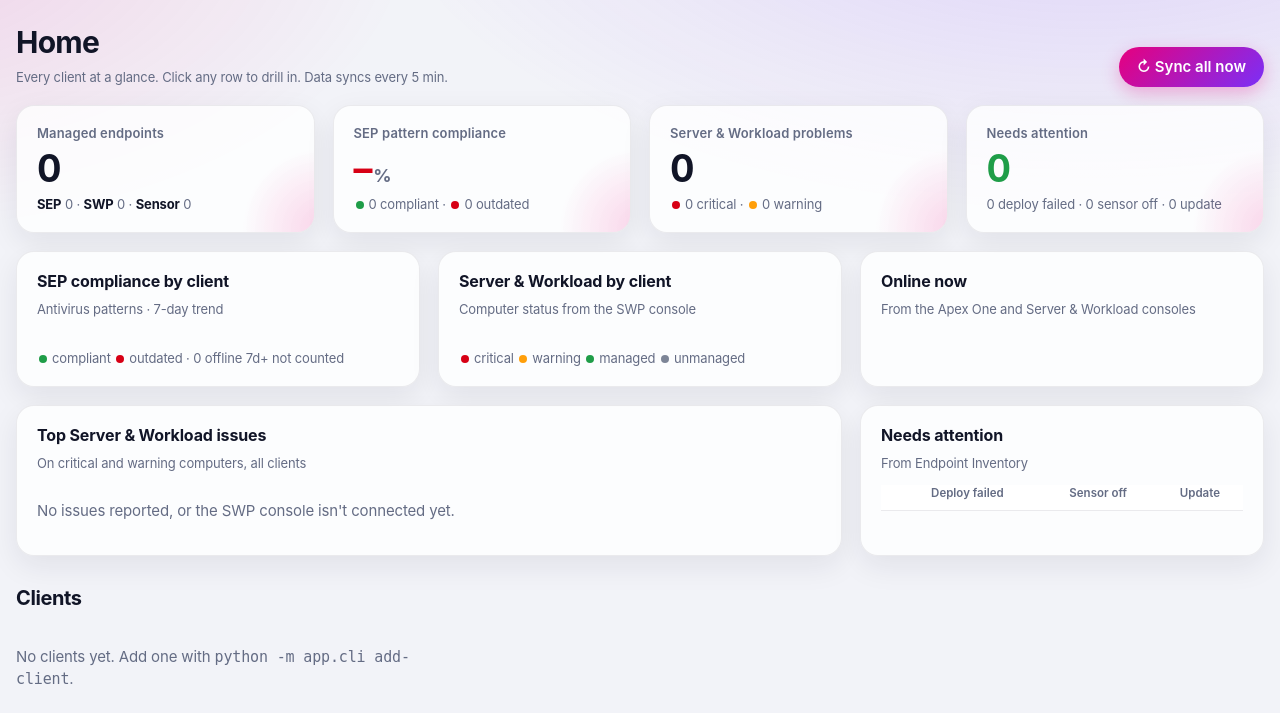
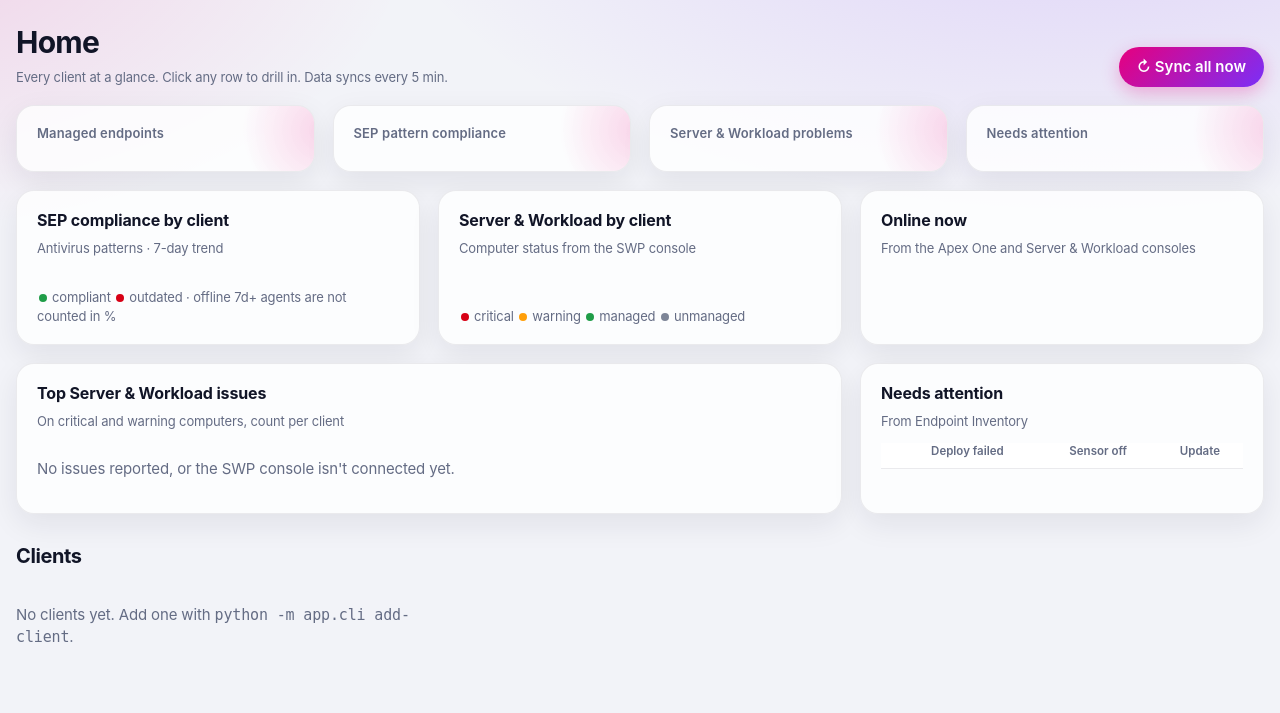
Before and after one commit to Bogan1011/cs_automation, a FastAPI app: page / in a window 1280 px wide. Shown: the part 67-780 px from the top of the page. After the commit the page ends 709 px from the top, so only its background shows below. Run offline with FastAPI, Linux system fonts and the light colour scheme; the visitor is signed in with stand-in values (Sample User, id 1); data that the repository does not hold is empty.

Commit message:
Home: show every number per client, no combined totals
Co-Authored-By: Claude Opus 5.5 <noreply@anthropic.com>
Claude-Session: https://claude.ai/code/session_01TcDzg6wDTtcStdimBAAagq

```diff
--- a/app/main.py
+++ b/app/main.py
@@ -151,7 +151,8 @@ def _sep_trend(s, client_id: int, days: int = 7, points: int = 28) -> list[float
 
 
 def _fleet(cards: list[dict]) -> dict:
-    """Cross-client numbers for the Home widgets. Online/offline comes from each product's own console."""
+    """Helpers for the Home widgets. Each client's numbers are shown separately; nothing here is shown as a
+    combined total (only issue names are pooled, with a count per client). Online/offline comes from each console."""
     from collections import Counter, defaultdict
     f = {"managed": 0, "types": Counter(), "sep": Counter(), "c1ws": Counter(), "attention": Counter(),
          "online": Counter(), "offline": Counter(), "issues": defaultdict(list), "clients": len(cards)}
--- a/app/static/style.css
+++ b/app/static/style.css
@@ -523,3 +523,11 @@ table.amx .chip{text-decoration:none}
 h2.sect{font-size:20px;font-weight:700;margin:28px 0 0;letter-spacing:-.02em}
 @media (max-width:1180px){.kpis4{grid-template-columns:repeat(2,minmax(0,1fr))}.fgrid{grid-template-columns:repeat(2,minmax(0,1fr))}}
 @media (max-width:760px){.kpis4,.fgrid{grid-template-columns:minmax(0,1fr)}.fw.wide{grid-column:auto}.frows .fn{flex-basis:40%}}
+
+.k4rows{list-style:none;margin:4px 0 0;padding:0;display:flex;flex-direction:column}
+.k4rows li{padding:8px 0;border-top:1px solid var(--line);display:flex;flex-direction:column;gap:2px}
+.k4rows li:first-child{border-top:0;padding-top:2px}
+.k4rows a,.k4rows .na{display:flex;justify-content:space-between;align-items:baseline;gap:10px;text-decoration:none}
+.k4rows .fn{font-weight:600;font-size:14px;white-space:nowrap;overflow:hidden;text-overflow:ellipsis}
+.k4rows b{font-size:24px;font-weight:750;letter-spacing:-.03em;font-variant-numeric:tabular-nums}
+.k4rows a:hover .fn{color:var(--brand-1)}
--- a/app/templates/index.html
+++ b/app/templates/index.html
@@ -13,14 +13,28 @@
 {% macro pct(n, t) %}{{ (100 * n / t) | round(2) if t else 0 }}%{% endmacro %}
 {% set F = fleet %}
 <section class="kpis4">
-  <div class="card k4"><span class="k4l">Managed endpoints</span><b>{{ F.managed }}</b>
-    <span class="k4s"><em>SEP</em> {{ F.types['SEP'] }} · <em>SWP</em> {{ F.types['SWP'] }} · <em>Sensor</em> {{ F.types['Sensor only'] }}</span></div>
-  <div class="card k4"><span class="k4l">SEP pattern compliance</span><b class="{{ 'good' if F.sep_pct and F.sep_pct >= 80 else ('mid' if F.sep_pct and F.sep_pct >= 60 else 'low') }}">{{ '%.0f' % F.sep_pct if F.sep_pct is not none else '–' }}<small>%</small></b>
-    <span class="k4s"><i class="d ok"></i>{{ F.sep['compliant'] }} compliant · <i class="d bad"></i>{{ F.sep['outdated'] }} outdated</span></div>
-  <div class="card k4"><span class="k4l">Server &amp; Workload problems</span><b>{{ F.c1ws['critical'] + F.c1ws['warning'] }}</b>
-    <span class="k4s"><i class="d bad"></i>{{ F.c1ws['critical'] }} critical · <i class="d orange"></i>{{ F.c1ws['warning'] }} warning</span></div>
-  <div class="card k4"><span class="k4l">Needs attention</span><b class="{{ 'low' if F.attention_total else 'good' }}">{{ F.attention_total }}</b>
-    <span class="k4s">{{ F.attention['deploy_failed'] }} deploy failed · {{ F.attention['sensor_disabled'] }} sensor off · {{ F.attention['sensor_update'] }} update</span></div>
+  <div class="card k4"><span class="k4l">Managed endpoints</span>
+    <ul class="k4rows">{% for c in cards %}{% set dep = {} %}{% for k, _, n in c.inv.deployment %}{% set _ = dep.update({k: n}) %}{% endfor %}
+      <li><a href="/clients/{{ c.id }}"><span class="fn">{{ c.name.split(' - ')[0] }}</span><b>{{ dep.get('all', 0) }}</b></a>
+        <span class="k4s"><em>SEP</em> {{ dep.get('SEP', 0) }} · <em>SWP</em> {{ dep.get('SWP', 0) }} · <em>Sensor</em> {{ dep.get('Sensor only', 0) }}</span></li>
+    {% endfor %}</ul></div>
+  <div class="card k4"><span class="k4l">SEP pattern compliance</span>
+    <ul class="k4rows">{% for c in cards %}{% set sw = (c.summary or {}).get('sep_widget') or {} %}{% set sp = sw.get('pct') %}
+      <li><a href="/endpoints?client={{ c.id }}&filter=sep_outdated"><span class="fn">{{ c.name.split(' - ')[0] }}</span><b class="{{ 'good' if sp and sp >= 80 else ('mid' if sp and sp >= 60 else 'low') if sp is not none else '' }}">{{ '%.0f' % sp ~ '%' if sp is not none else '–' }}</b></a>
+        <span class="k4s"><i class="d ok"></i>{{ sw.get('compliant', 0) }} ok · <i class="d bad"></i>{{ sw.get('outdated', 0) }} outdated · {{ sw.get('offline7', 0) }} off 7d+</span></li>
+    {% endfor %}</ul></div>
+  <div class="card k4"><span class="k4l">Server &amp; Workload problems</span>
+    <ul class="k4rows">{% for c in cards %}{% set k = (c.summary or {}).get('c1ws') %}
+      <li>{% if k %}<a href="/clients/{{ c.id }}/c1ws?status=critical"><span class="fn">{{ c.name.split(' - ')[0] }}</span><b>{{ k.critical + k.warning }}</b></a>
+        <span class="k4s"><i class="d bad"></i>{{ k.critical }} critical · <i class="d orange"></i>{{ k.warning }} warning</span>
+      {% else %}<span class="na"><span class="fn">{{ c.name.split(' - ')[0] }}</span><span class="muted small">not connected</span></span>{% endif %}</li>
+    {% endfor %}</ul></div>
+  <div class="card k4"><span class="k4l">Needs attention</span>
+    <ul class="k4rows">{% for c in cards %}{% set f = {} %}{% for k, _, n in c.inv.immediate + c.inv.recommended %}{% set _ = f.update({k: n}) %}{% endfor %}
+      {% set t = f.get('deploy_failed', 0) + f.get('sensor_disabled', 0) + f.get('sensor_update', 0) %}
+      <li><a href="/clients/{{ c.id }}"><span class="fn">{{ c.name.split(' - ')[0] }}</span><b class="{{ 'low' if t else 'good' }}">{{ t }}</b></a>
+        <span class="k4s">{{ f.get('deploy_failed', 0) }} deploy failed · {{ f.get('sensor_disabled', 0) }} sensor off · {{ f.get('sensor_update', 0) }} update</span></li>
+    {% endfor %}</ul></div>
 </section>
 
 <section class="fgrid">
@@ -35,7 +49,7 @@
         {{ spark(c.sep_trend) }}</a></li>
     {% endfor %}
     </ul>
-    <footer class="muted small"><i class="d ok"></i>compliant <i class="d bad"></i>outdated · {{ F.sep['offline7'] }} offline 7d+ not counted</footer>
+    <footer class="muted small"><i class="d ok"></i>compliant <i class="d bad"></i>outdated · offline 7d+ agents are not counted in %</footer>
   </article>
 
   <article class="card fw">
@@ -65,12 +79,12 @@
   </article>
 
   <article class="card fw wide">
-    <header><h3>Top Server &amp; Workload issues</h3><span class="muted small">On critical and warning computers, all clients</span></header>
+    <header><h3>Top Server &amp; Workload issues</h3><span class="muted small">On critical and warning computers, count per client</span></header>
     {% if F.top_issues %}<ul class="frows issues">
     {% for issue, n, per in F.top_issues %}
       <li><span class="fn">{{ issue }}</span>
         <span class="chips">{% for cid, cname, cn in per %}<a class="cchip" href="/clients/{{ cid }}/c1ws?status=all&issue={{ issue | urlencode }}">{{ cname.split(' - ')[0] }} <b>{{ cn }}</b></a>{% endfor %}</span>
-        <b class="fv cbad">{{ n }}</b></li>
+</li>
     {% endfor %}</ul>
     {% else %}<p class="muted">No issues reported, or the SWP console isn't connected yet.</p>{% endif %}
   </article>
```
